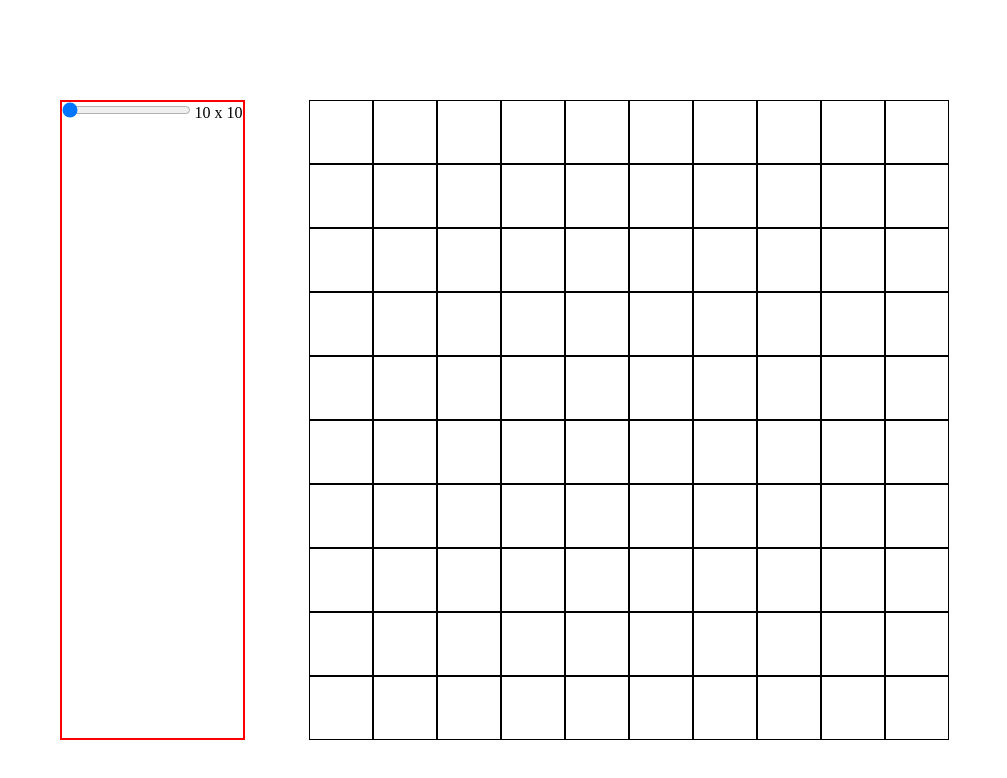
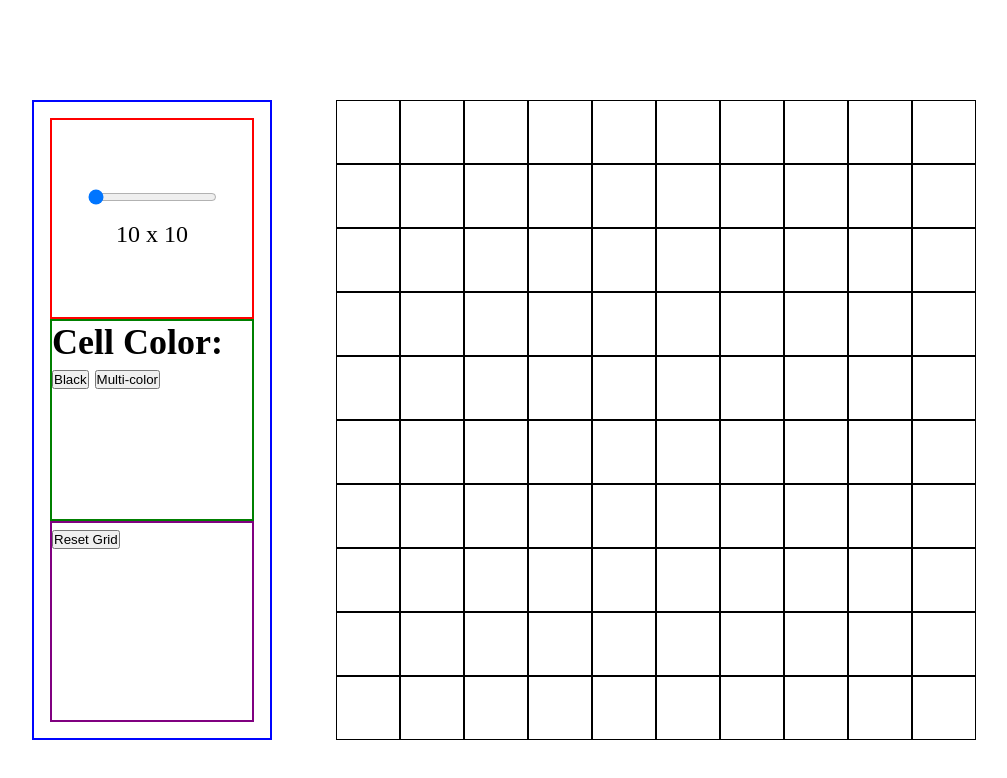
Before and after one commit to ronmurphy33/etch-a-sketch, a plain HTML site: page index.html in a window 1280 px wide. Shown: the whole page, without its empty margins (136-1143 px from the left). Drawn offline with Linux system fonts and the light colour scheme.

Commit message:
created the outline of the container controls

```diff
--- a/index.html
+++ b/index.html
@@ -15,6 +15,14 @@
                 <input type="range" min="10" max="50" step="5" value="10" id="slider-bar">
                 <label id="slider-display" for="slider-bar">10 x 10</label>
             </div>
+            <div id="toggle-container">
+                <h2>Cell Color:</h2>
+                <button>Black</button>
+                <button>Multi-color</button>
+            </div>
+            <div id="clear-container">
+                <button>Reset Grid</button>
+            </div>
         </div>
         <div id="container-board">
         </div>
--- a/script.js
+++ b/script.js
@@ -8,6 +8,10 @@ let divCount;
 let oldSize;
 
 
+
+function getRandomNumber(){
+    return Math.floor(Math.random()*256);
+};
 function createGrid(){
     size = Number(sliderBar.value);
     divCount = size*size;
@@ -19,7 +23,12 @@ function createGrid(){
         div.style.height = `calc(100%/${size})`;
         div.style.border = "1px solid black";
         div.addEventListener('mouseover', ()=>{
-            div.style.backgroundColor = "black"
+            let randomColor = "rgb("
+            +getRandomNumber()+","
+            +getRandomNumber()+","
+            +getRandomNumber()+")";
+            let gridColor = randomColor;
+            div.style.backgroundColor = gridColor;
         });
         board.appendChild(div);
     };
--- a/style.css
+++ b/style.css
@@ -13,8 +13,41 @@
 }
 
 #container-controls{
+    border: 2px solid rgb(0, 5, 255);
+    padding: 1rem;
+    width: 15rem;
+    display: flex;
+    flex-direction: column;
+    padding: 1rem;
+    font-size: 1.5rem;
+}
+
+#slider-container{
     border: 2px solid red;
+    display:flex;
+    flex-direction: column;
+    justify-content: center;
+    align-items: center;
+    gap: 1rem;
+    flex:1;
 }
+
+#slider-bar{
+    color:purple;
+}
+
+#toggle-container{
+    flex:1;
+    border:2px solid green;
+
+}
+
+#clear-container{
+    flex:1;
+    border:2px solid purple;
+}
+
+
 
 #container-board{
     display:flex;
```
Also changed, not shown: 1 other file.
